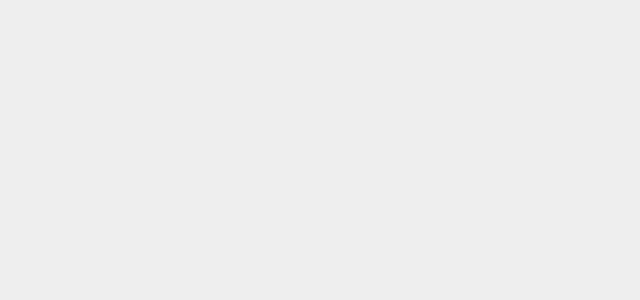
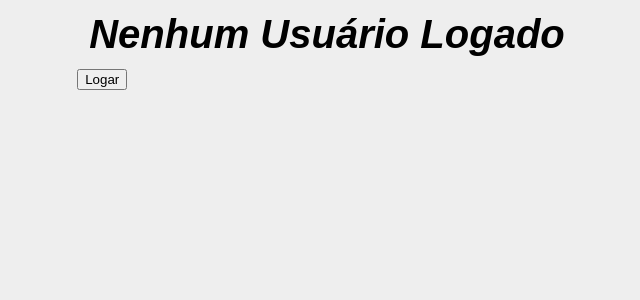
Before and after one commit to Pedro-Castr/SujeitoProgramador, a React (Vite) app in the folder Modulos/react+ts-evoluindo/: page /renderizacaoCondicional in a window 1280 px wide. Before the commit this address had no page. Shown: the top 300 px of the page, without its empty margins (313-953 px from the left). Built offline with nearby package versions, Linux system fonts and the light colour scheme.

Commit message:
feat: adiciona arquivo sobre renderização condicional

```diff
--- a/Modulos/react+ts-evoluindo/src/App.tsx
+++ b/Modulos/react+ts-evoluindo/src/App.tsx
@@ -1,5 +1,6 @@
 import { Routes, Route, Link } from "react-router-dom";
 import CalculadoraCombustivel from "./pages/calculadoraCombustivel/calculadoraCombustivel";
+import RenderizacaoCondicional from "./pages/renderizacaoCondicional/renderizacaoCondicional";
 import Lista from "./pages/listas/listas";
 import "./App.css";
 
@@ -15,6 +16,9 @@ function Home() {
         <li>
           <Link to="/listas">Trabalhando com Listas</Link>
         </li>
+        <li>
+          <Link to="/renderizacaoCondicional">Renderização Condicional</Link>
+        </li>
       </ul>
     </div>
   );
@@ -29,6 +33,10 @@ export default function App() {
         element={<CalculadoraCombustivel />}
       />
       <Route path="/listas" element={<Lista />} />
+      <Route
+        path="/renderizacaoCondicional"
+        element={<RenderizacaoCondicional />}
+      />
     </Routes>
   );
 }
--- /dev/null
+++ b/Modulos/react+ts-evoluindo/src/pages/renderizacaoCondicional/renderizacaoCondicional.tsx
@@ -0,0 +1,19 @@
+import { useState } from "react";
+
+export default function RenderizacaoCondicional() {
+  const [signed, setSigned] = useState(false);
+
+  return (
+    <div>
+      {signed ? (
+        <h1>Bem vindo, Pedro Castro!</h1>
+      ) : (
+        <h1>Nenhum Usuário Logado</h1>
+      )}
+
+      {signed && <h3>Você tem 22 anos</h3>}
+
+      <button onClick={() => setSigned(true)}>Logar</button>
+    </div>
+  );
+}
```
